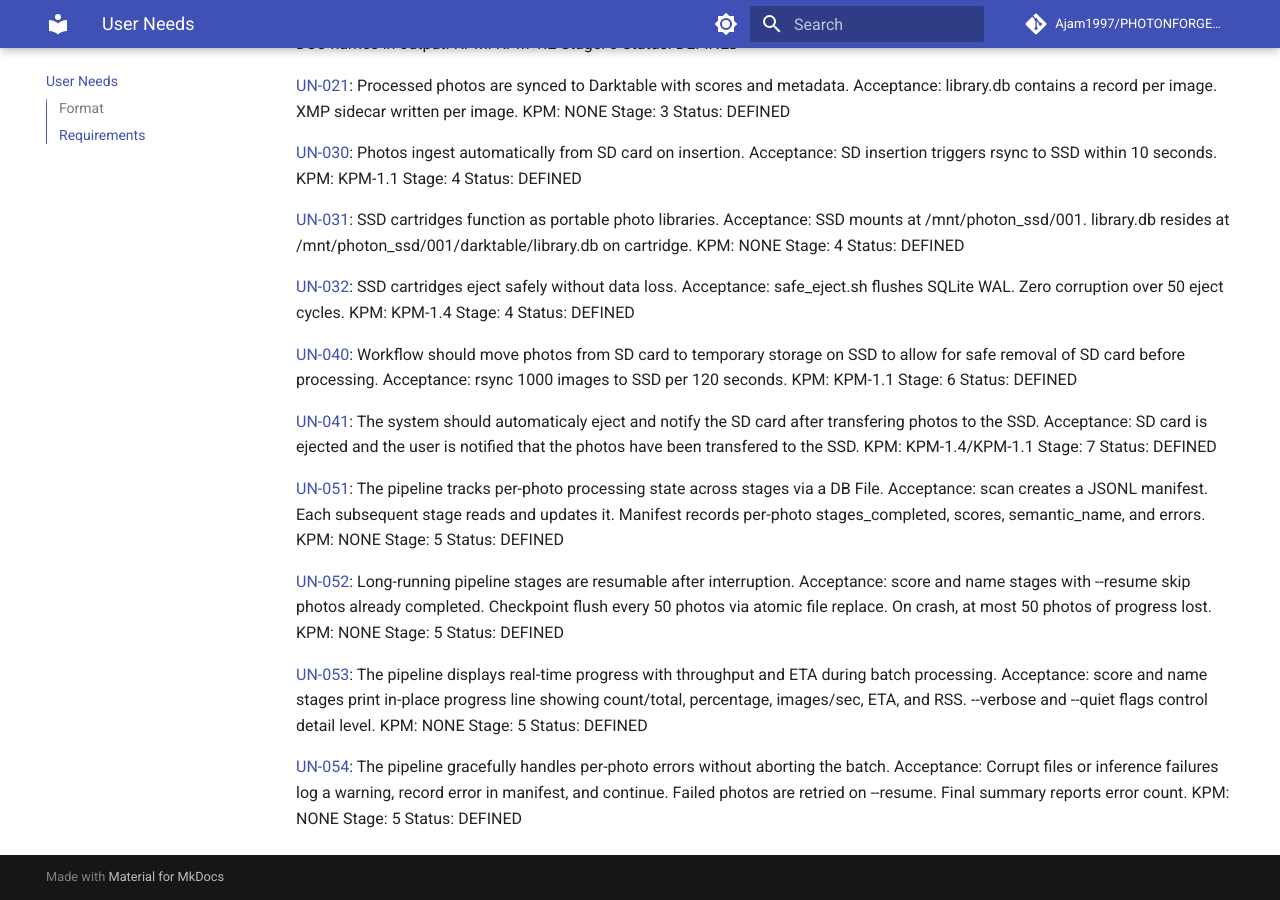
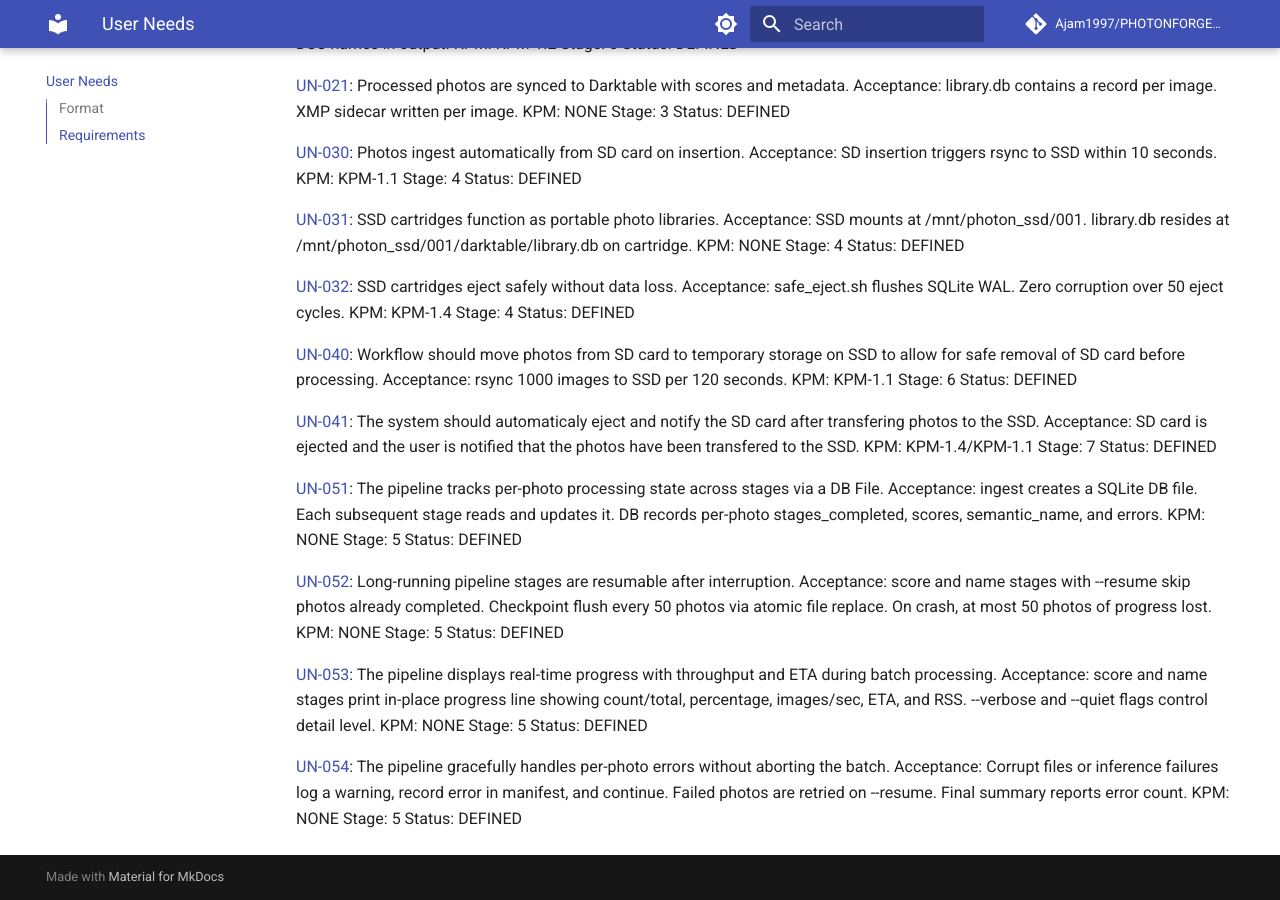
Before and after one commit to Ajam1997/PHOTONFORGE_Photo-Workflow, an MkDocs documentation site: the page built from docs/living-user-needs.md, in a window 1280 px wide and 900 px high, scrolled down 775 px. Built offline with MkDocs 1.6.1 and Material for MkDocs 9.7.7, drawn with Linux system fonts in a browser that asks for light colours; comment, search, counter and statistics services are not loaded.

Commit message:
docs: auto-regenerate from GitHub Issues [skip ci]

```diff
--- a/docs/living-user-needs.md
+++ b/docs/living-user-needs.md
@@ -80,7 +80,7 @@ Stage: 7
 Status: DEFINED
 
 [UN-051](https://github.com/Ajam1997/PHOTONFORGE_Photo-Workflow/issues/45): The pipeline tracks per-photo processing state across stages via a DB File.
-Acceptance: scan creates a JSONL manifest. Each subsequent stage reads and updates it. Manifest records per-photo stages_completed, scores, semantic_name, and errors.
+Acceptance: ingest creates a SQLite DB file. Each subsequent stage reads and updates it. DB records per-photo stages_completed, scores, semantic_name, and errors.
 KPM: NONE
 Stage: 5
 Status: DEFINED
```
